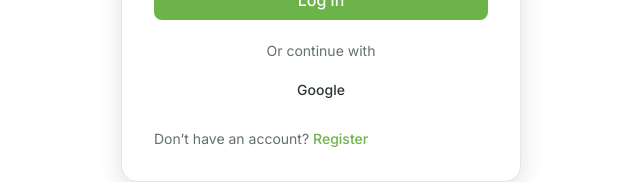
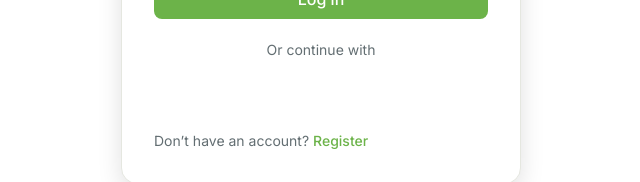
Before and after one commit to sayronnnnn/expense-tracker, a React (Vite) app in the folder frontend/: page /login in a window 1280 px wide. Shown: the part 456-638 px from the top of the page, without its empty margins (319-959 px from the left). Built offline with nearby package versions, Linux system fonts and the light colour scheme; no server answers.

Commit message:
feat: Switch to GoogleLogin component and ID token flow

```diff
--- a/frontend/src/pages/Login.tsx
+++ b/frontend/src/pages/Login.tsx
@@ -1,6 +1,6 @@
 import { useState } from 'react'
 import { Link, useNavigate, useLocation } from 'react-router-dom'
-import { useGoogleLogin } from '@react-oauth/google'
+import { GoogleLogin } from '@react-oauth/google'
 import { useAuth } from '../contexts/AuthContext'
 import { login, googleLogin, getMe } from '../api/auth'
 import styles from './Auth.module.css'
@@ -31,12 +31,12 @@ export function Login() {
     }
   }
 
-  const googleLoginHandler = useGoogleLogin({
-    onSuccess: async (credentialResponse) => {
+  const handleGoogleSuccess = async (credentialResponse: any) => {
     setError('')
     setLoading(true)
     try {
-        await googleLogin(credentialResponse.access_token)
+      const response = JSON.parse(atob(credentialResponse.credential.split('.')[1]))
+      await googleLogin(credentialResponse.credential)
       const user = await getMe()
       setUser(user)
       navigate(from, { replace: true })
@@ -45,11 +45,7 @@ export function Login() {
     } finally {
       setLoading(false)
     }
-    },
-    onError: () => {
-      setError('Google login failed')
-    },
-  })
+  }
 
   return (
     <div className={styles.page}>
@@ -83,33 +79,10 @@ export function Login() {
         </form>
         <div style={{ margin: '20px 0', textAlign: 'center' }}>
           <p style={{ marginBottom: '10px', fontSize: '14px', color: 'var(--text-secondary)' }}>Or continue with</p>
-          <button
-            type="button"
-            onClick={() => googleLoginHandler()}
-            disabled={loading}
-            style={{
-              width: '100%',
-              padding: '10px',
-              border: '1px solid var(--border-color)',
-              borderRadius: '6px',
-              background: 'var(--bg-secondary)',
-              color: 'var(--text-primary)',
-              cursor: 'pointer',
-              fontSize: '14px',
-              fontWeight: '500',
-              transition: 'all 0.2s ease',
-            }}
-            onMouseEnter={(e) => {
-              (e.target as HTMLButtonElement).style.background = 'var(--primary-color)'
-              ;(e.target as HTMLButtonElement).style.color = 'white'
-            }}
-            onMouseLeave={(e) => {
-              (e.target as HTMLButtonElement).style.background = 'var(--bg-secondary)'
-              ;(e.target as HTMLButtonElement).style.color = 'var(--text-primary)'
-            }}
-          >
-            Google
-          </button>
+          <GoogleLogin
+            onSuccess={handleGoogleSuccess}
+            onError={() => setError('Google login failed')}
+          />
         </div>
         <p className={styles.footer}>
           Don’t have an account? <Link to="/register">Register</Link>
```
Also changed, not shown: 1 other file (tests, documents, lock files or other folders). Lines whose indentation alone changed are shown as unchanged.
